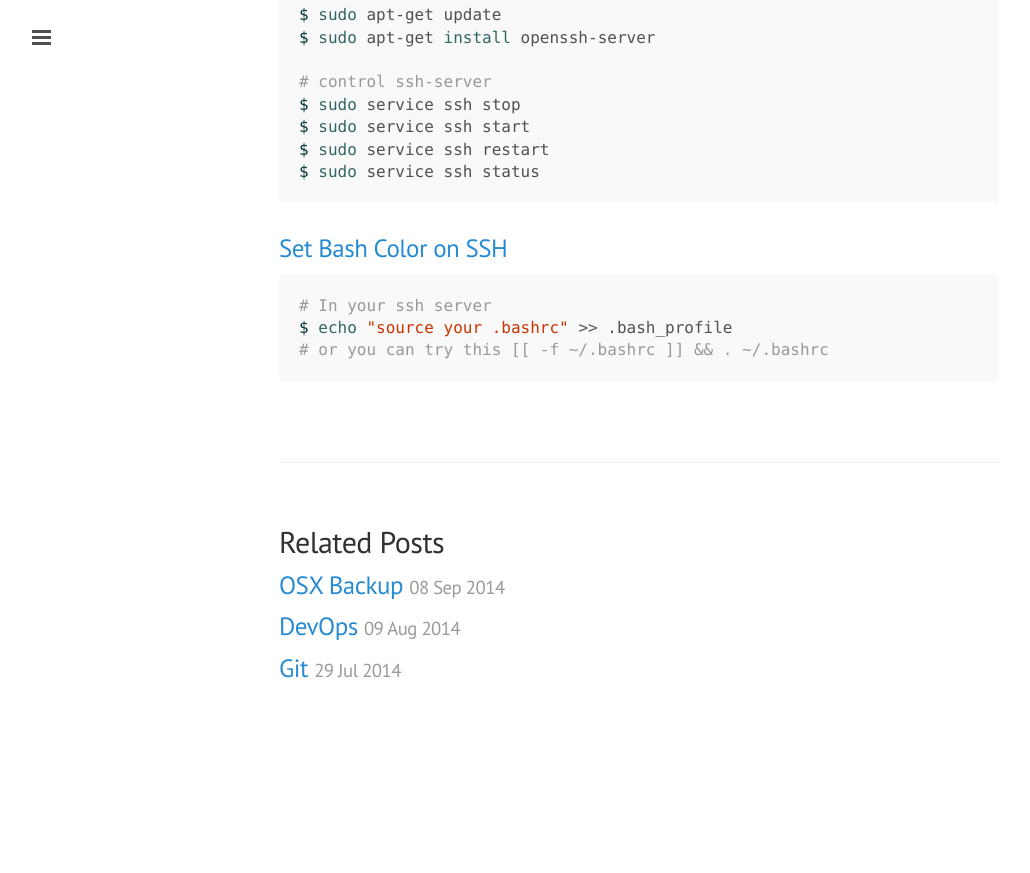
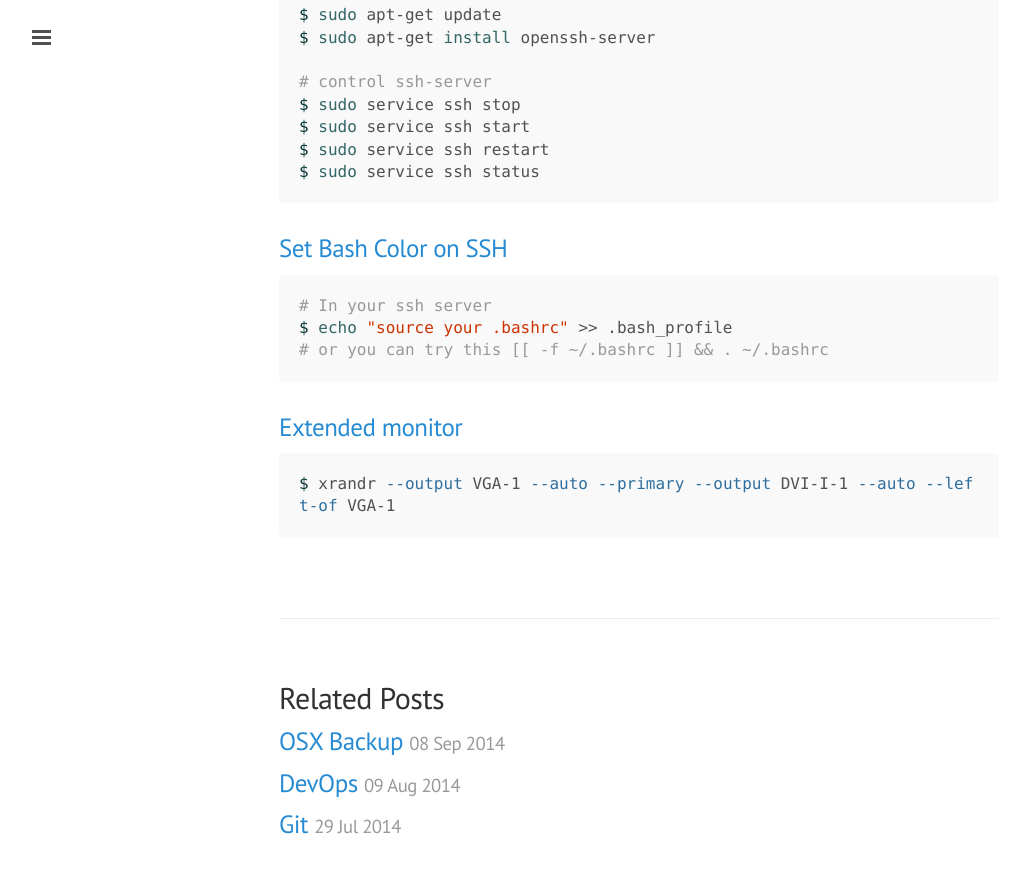
Before and after one commit to ibotdotout/ibotdotout.github.io, a Jekyll site: the page built from _posts/2014-09-10-debian.md, in a window 1280 px wide and 900 px high, scrolled down 1411 px. Shown: the top 873 px of the window, without its empty margins (1-1031 px from the left). Built offline with Jekyll 4.4.1, drawn with Linux system fonts in a browser that asks for light colours; Markdown is read by kramdown in place of the engine named in the settings; before the commit the page ends 2155 px from its top, so only the background shows below that.

Commit message:
update xrandr

````diff
--- a/_posts/2014-09-10-debian.md
+++ b/_posts/2014-09-10-debian.md
@@ -73,3 +73,10 @@ $ sudo service ssh status
 $ echo "source your .bashrc" >> .bash_profile
 # or you can try this [[ -f ~/.bashrc ]] && . ~/.bashrc
 ```
+
+### [Extended monitor](http://unix.stackexchange.com/questions/101283/extended-monitor-scroll-right-to-access-left-screen)
+
+
+```sh
+$ xrandr --output VGA-1 --auto --primary --output DVI-I-1 --auto --left-of VGA-1
+```
````
